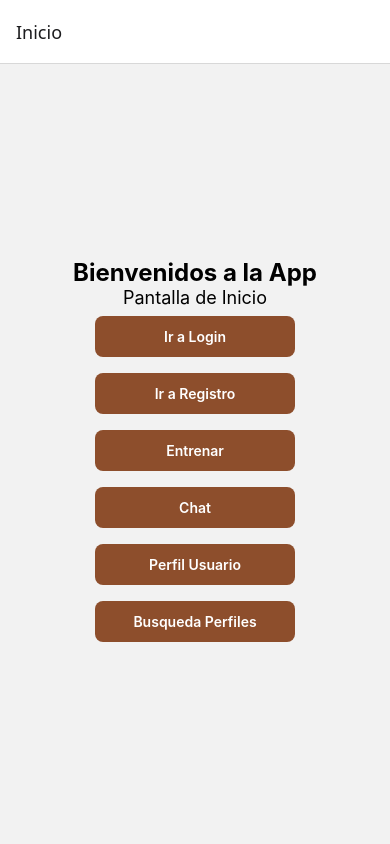
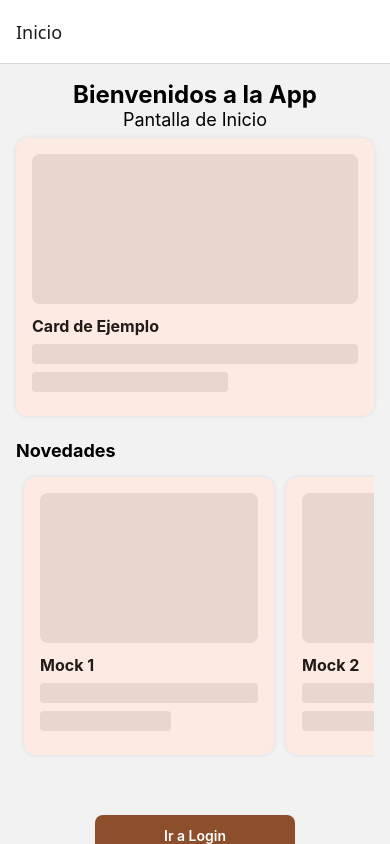
Before and after one commit to nespidev/proyecto-des-app, a React Native app: screen /Home in a window 390 px wide. Built offline with nearby package versions, Linux system fonts and the light colour scheme.

Commit message:
se permite estilizar mock card, modificaciones a home

```diff
--- a/app/home/screens/HomeScreen.tsx
+++ b/app/home/screens/HomeScreen.tsx
@@ -1,17 +1,40 @@
 import React from "react";
-import { View, Text, StyleSheet} from "react-native";
+import { View, Text, StyleSheet, FlatList } from "react-native";
 import { NativeStackScreenProps } from "@react-navigation/native-stack";
 import { RootStackParamList } from "../../navigation/RootNavigation";
 import Button from "../../../components/Button";
 import { globalStyles } from "../../../utils/globalStyles";
+import { ScrollView } from "react-native";
+import MockCard from "@/components/MockCard";
 
 type Props = NativeStackScreenProps<RootStackParamList, "Home">;
 
+const dataMockUp = [
+  { id: "1", titulo: "Mock 1" },
+  { id: "2", titulo: "Mock 2" },
+  { id: "3", titulo: "Mock 3" },
+];
+
 export default function HomeScreen({ navigation }: Props) {
   return (
+    <ScrollView>
       <View style={styles.container}>
-      <Text style={globalStyles.title}>Bienvenidos a la App</Text>
-      <Text style={globalStyles.subtitle}>Pantalla de Inicio</Text>
+        <Text style={[globalStyles.title, {textAlign: "center"}]}>Bienvenidos a la App</Text>
+        <Text style={[globalStyles.subtitle, {textAlign: "center"}]}>Pantalla de Inicio</Text>
+
+        <MockCard titulo="Card de Ejemplo" />
+          <Text style={styles.sectionTitle}>Novedades</Text>
+          <FlatList
+            data={dataMockUp}
+            keyExtractor={(item) => item.id}
+            renderItem={({ item }) => <MockCard style={styles.horizontalCard} titulo={item.titulo} />}
+            horizontal
+            showsHorizontalScrollIndicator={false}
+            contentContainerStyle={styles.horizontalList}
+            nestedScrollEnabled
+          />
+      </View>
+      <View style={styles.containerButtons}>
         <Button
           title="Ir a Login"
           onPress={() => navigation.navigate("Login")}
@@ -37,9 +60,27 @@ export default function HomeScreen({ navigation }: Props) {
           onPress={() => navigation.navigate("BusquedaPerfiles")}
         />
       </View>
+    </ScrollView>
   );
 }
 
 const styles = StyleSheet.create({
-  container: { flex: 1, justifyContent: "center", alignItems: "center", padding: 20  },
+    container: {
+    padding: 16,
+  },
+  sectionTitle: {
+    fontSize: 18,
+    fontWeight: "bold",
+    marginBottom: 8,
+    marginTop: 16,
+  },
+  horizontalList: {
+    paddingBottom: 8,
+    paddingLeft: 8,
+  },
+  horizontalCard: {
+    width: 250,
+    marginRight: 12,
+  },
+  containerButtons: { flex: 1, justifyContent: "center", alignItems: "center", padding: 20  },
 })
--- a/components/MockCard/index.tsx
+++ b/components/MockCard/index.tsx
@@ -1,21 +1,23 @@
 import React from "react";
-import { View, Text, StyleSheet } from "react-native";
+import { View, Text, StyleSheet, ViewStyle } from "react-native";
+import { materialColors } from "@/utils/colors";
 
 type MockCardProps = {
   titulo?: string;
+  style?: ViewStyle;
 };
 
-const MockCard = ({ titulo }: MockCardProps) => {
+const colors = materialColors.schemes.light;
+
+const MockCard = ({ titulo, style }: MockCardProps) => {
   return (
-    <View style={styles.card}>
+    <View style={[styles.card, style]}>
       <View style={styles.imagePlaceholder} />
-
       {titulo ? (
         <Text style={styles.title}>{titulo}</Text>
       ) : (
         <View style={[styles.textPlaceholder, { width: "70%" }]} />
       )}
-
       <View style={styles.textPlaceholder} />
       <View style={[styles.textPlaceholder, { width: "60%" }]} />
     </View>
@@ -24,12 +26,11 @@ const MockCard = ({ titulo }: MockCardProps) => {
 
 const styles = StyleSheet.create({
   card: {
-    backgroundColor: "#fff",
+    backgroundColor: colors.surfaceContainer,
     borderRadius: 12,
     padding: 16,
     marginVertical: 8,
-    marginHorizontal: 16,
-    shadowColor: "#000",
+    shadowColor: colors.shadow,
     shadowOpacity: 0.1,
     shadowRadius: 4,
     elevation: 2,
@@ -37,18 +38,19 @@ const styles = StyleSheet.create({
   imagePlaceholder: {
     width: "100%",
     height: 150,
-    backgroundColor: "#e0e0e0",
+    backgroundColor: colors.surfaceDim,
     borderRadius: 8,
     marginBottom: 12,
   },
   title: {
     fontSize: 16,
     fontWeight: "bold",
+    color: colors.onSurface,
     marginBottom: 8,
   },
   textPlaceholder: {
     height: 20,
-    backgroundColor: "#e0e0e0",
+    backgroundColor: colors.surfaceDim,
     borderRadius: 4,
     marginBottom: 8,
   },
```
Lines whose indentation alone changed are shown as unchanged.
